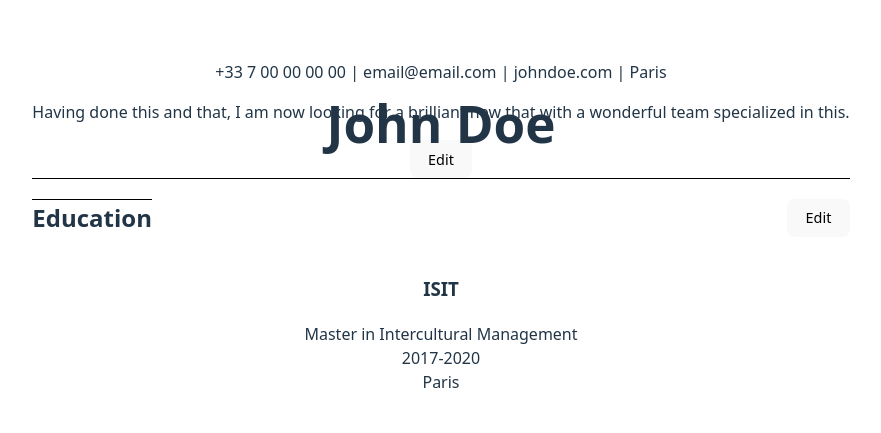
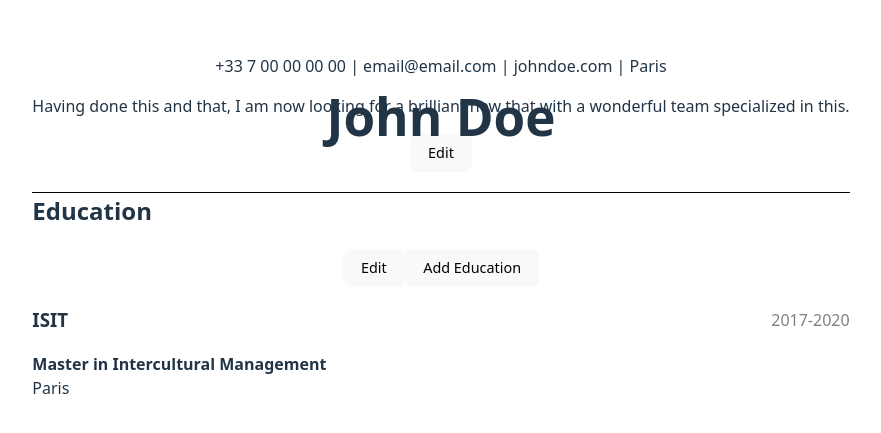
Before and after one commit to palma-t/cv-application, a React (Vite) app: page / in a window 1280 px wide. Shown: the part 173-606 px from the top of the page, without its empty margins (199-1080 px from the left). Built offline with nearby package versions, Linux system fonts and the light colour scheme.

Commit message:
Added possibility to add several educations

```diff
--- a/src/components/education.jsx
+++ b/src/components/education.jsx
@@ -1,40 +1,19 @@
 import { useState } from 'react'
 import useToggle from './toggle.jsx'
 
-function Education(){
-    const [isVisible, toggleVisibility] = useToggle();
-
-    const [schoolName, setSchoolName] = useState("ISIT");
-    const [degree, setDegree] = useState("Master in Intercultural Management");
-    const [dateRange, setDateRange] = useState("2017-2020");
-    const [location, setLocation] = useState("Paris");
-
-    const handleNameChange = (e) => setSchoolName(e.target.value);
-    const handleDegreeChange = (e) => setDegree(e.target.value);
-    const handleDateChange = (e) => setDateRange(e.target.value);
-    const handleLocationChange = (e) => setLocation(e.target.value);
+function EducationForm({ education, onChange, onSave }) {
+    const handleChange = (field) => (e) => {
+        onChange({ ...education, [field]: e.target.value });
+    }
 
     return (
-        <>
-            <>
-                <div class="section-header">
-                    <h2 class="section-header">Education</h2>
-                    {!isVisible && <button onClick={toggleVisibility}>Edit</button>}
-                </div>
-                <div>
-                    <h3>{schoolName}</h3>
-                    <div>{degree}</div>
-                    <div>{dateRange}</div>
-                    <div>{location}</div>
-                </div>
-            </>
-            {isVisible && <>
-                <label>
+        <div className='form'>
+            <label>
                     School Name
                     <input
                     type="text"
-                    value={schoolName}
-                    onChange={handleNameChange}
+                    value={education.schoolName}
+                    onChange={handleChange('schoolName')}
                     />
                 </label>
 
@@ -42,29 +21,96 @@ function Education(){
                     Degree
                     <input
                     type="text"
-                    value={degree}
-                    onChange={handleDegreeChange}
+                    value={education.degree}
+                    onChange={handleChange('degree')}
                     />
                 </label>
                 <label>
                     Location
                     <input
                     type="text"
-                    value={location}
-                    onChange={handleLocationChange}
+                    value={education.location}
+                    onChange={handleChange('location')}
                     />
                 </label>
                 <label>
                     Date
                     <input
                     type="text"
-                    value={dateRange}
-                    onChange={handleDateChange}
+                    value={education.dateRange}
+                    onChange={handleChange('dateRange')}
                     />
                 </label>
-                <button onClick={toggleVisibility}>Save</button>
-            </>}
-        </>
+                <button onClick={onSave}>Save</button>
+        </div>
+    )
+}
+
+function Education(){
+    const [isVisible, toggleVisibility] = useToggle();
+    const [educations, setEducations] = useState([
+        {
+            schoolName: "ISIT",
+            degree: "Master in Intercultural Management",
+            dateRange: "2017-2020",
+            location: "Paris",
+        },
+    ]);
+
+    const [currentEditIndex, setCurrentEditIndex] = useState(null);
+
+    const handleChangeEducation = (index, updatedEducation) => {
+        const newEducations = [...educations];
+        newEducations[index] = updatedEducation;
+        setEducations(newEducations);
+    };
+
+    const handleSave = () => {
+        toggleVisibility();
+        setCurrentEditIndex(null);
+    };
+
+    const addNewEducation = () => {
+        setEducations([
+            ...educations,
+            {schoolName: "", degree: "", dateRange: "", location: ""},
+        ]);
+        setCurrentEditIndex(educations.length);
+        if (!isVisible) toggleVisibility();
+    }
+
+    return (
+            <>
+                <div clasName="section-header">
+                    <h2 className="section-header">Education</h2>
+                    {!isVisible && <button onClick={toggleVisibility}>Edit</button>}
+                    <button onClick={addNewEducation}>Add Education</button>
+                </div>
+
+                {educations.map((educ, index) => (
+                    <div key={index} className='detail'>
+                        <div className="in-section-header">
+                            <h3>{educ.schoolName}</h3>
+                            <div className='date-style'>{educ.dateRange}</div>
+                        </div>
+                        <div className='degree'>{educ.degree}</div>
+                        <div className='location'>{educ.location}</div>
+                        {isVisible && (
+                            <button onClick={() => setCurrentEditIndex(index)}>Edit</button>
+                        )}
+                    </div>
+                ))}
+
+                {isVisible && currentEditIndex !== null && (
+                    <EducationForm
+                        education={educations[currentEditIndex]}
+                        onChange={(updated) =>
+                            handleChangeEducation(currentEditIndex, updated)
+                        }
+                        onSave={handleSave}
+                    />
+                )}
+            </>
     )
 
 }
```
